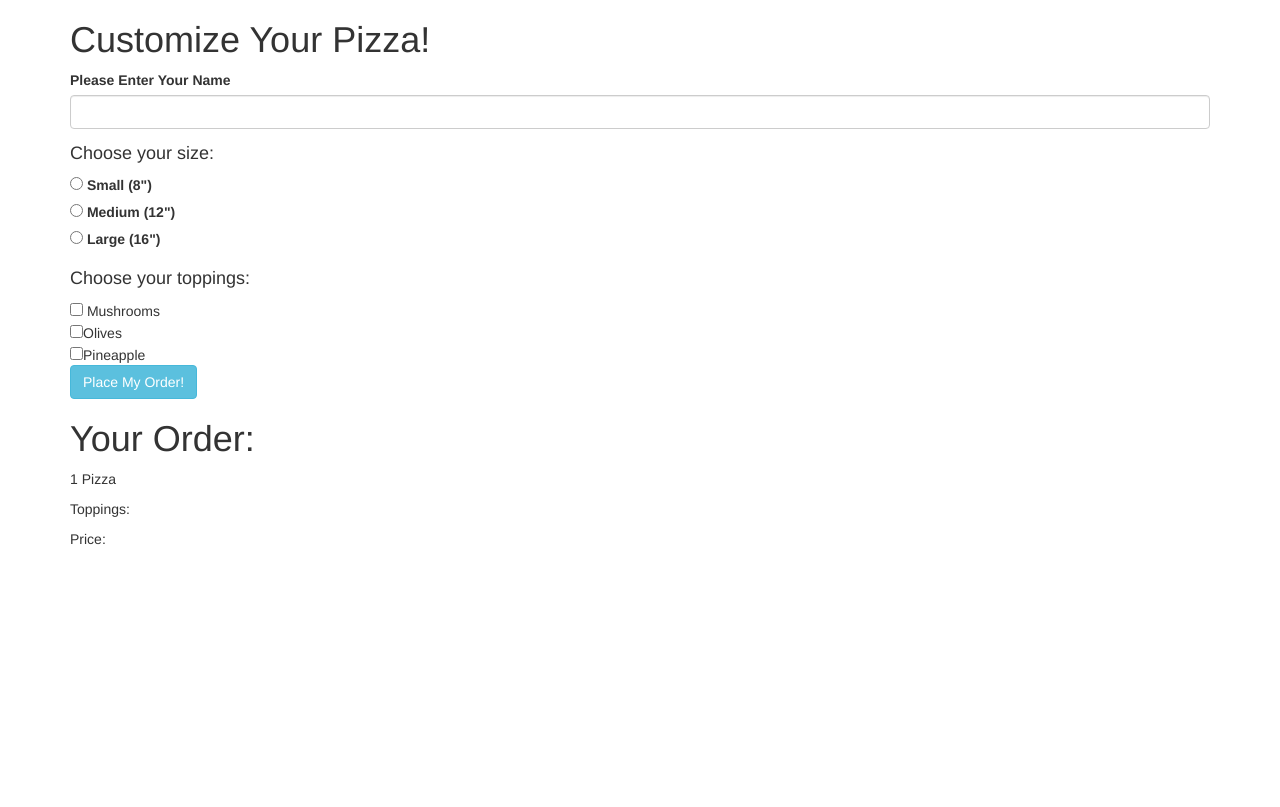
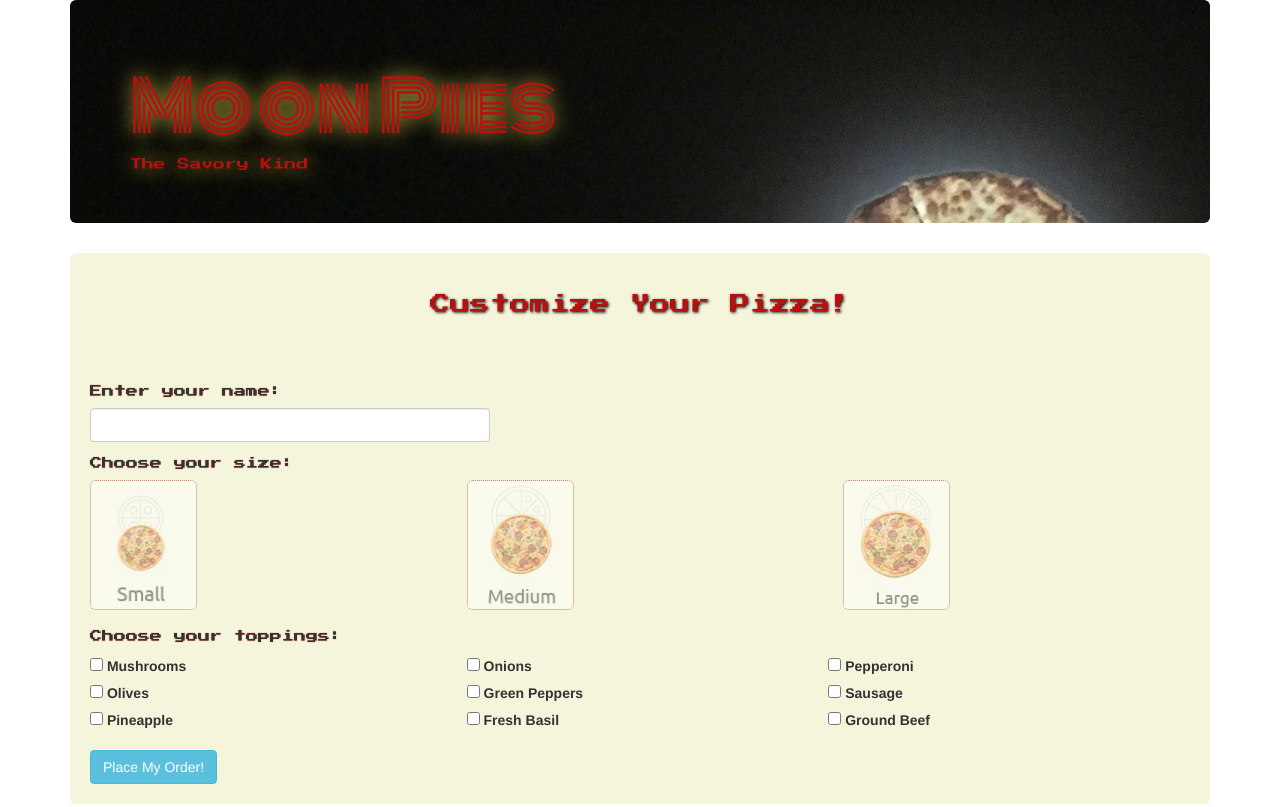
Before and after one commit to kellibrooke/code-review-week4, a plain HTML site: page index.html in a window 1280 px wide. Shown: the top 807 px of the page. Drawn offline with nearby package versions, Linux system fonts and the light colour scheme; files whose address does not match are found by name.

Commit message:
add extra toppings and styling for radio buttons and text

```diff
--- a/css/styles.css
+++ b/css/styles.css
@@ -0,0 +1,66 @@
+#jumbotron-div{
+  color:#ba0f0f;
+  text-shadow: 0 0 20px #dfc949;
+  background-image: url("/Users/kellimccloskey/Desktop/Epicodus/Week4/code-review/img/pizza-moon.jpg");
+  background-size: cover;
+  background-repeat: no-repeat;
+}
+
+#title-h1{
+  font-family: 'Monoton', cursive;
+  font-size: 70px;
+}
+
+#name-for-order {
+  width: 400px
+}
+
+h4 {
+  font-family: 'Press Start 2P', cursive;
+  font-size: 12px;
+  text-shadow: 0 0 1px #ba0f0f;
+}
+
+small{
+  font-family: 'Press Start 2P', cursive;
+}
+
+.header-h1 {
+  font-family: 'Press Start 2P', cursive;
+  text-align: center;
+  font-size:20px;
+  color:#ba0f0f;
+  text-shadow: 1px 1px 3px black;
+  margin-bottom: 70px;
+}
+
+form {
+  padding:20px;
+  background-color:beige;
+  border-radius: 6px;
+}
+
+.size-image {
+  border:1px #ba0f0f dotted;
+  border-radius: 6px;
+  width:107px;
+  height:130px;
+}
+
+.radio-disappear {
+  display: none !important;
+}
+
+.radio-disappear:checked + label {
+  opacity: 1;
+}
+
+.label-opaque {
+  opacity: 0.5;
+}
+
+label {
+  cursor: pointer;
+}
+
+/* font-family: 'Press Start 2P', cursive; */
--- a/index.html
+++ b/index.html
@@ -2,6 +2,7 @@
 <html>
 <head>
   <link rel="stylesheet" href="https://maxcdn.bootstrapcdn.com/bootstrap/3.3.7/css/bootstrap.min.css" integrity= "sha384-BVYiiSIFeK1dGmJRAkycuHAHRg32OmUcww7on3RYdg4Va+PmSTsz/K68vbdEjh4u" crossorigin="anonymous">
+  <link href="https://fonts.googleapis.com/css?family=Monoton|Press+Start+2P" rel="stylesheet">
   <link rel="stylesheet" href="css/styles.css" type="text/css">
   <script src="https://code.jquery.com/jquery-3.3.1.js"
   integrity="sha256-2Kok7MbOyxpgUVvAk/HJ2jigOSYS2auK4Pfzbm7uH60="
@@ -11,36 +12,85 @@
 </head>
 <body>
   <div class="container">
-    <div class="order-form-area">
-      <h1>Customize Your Pizza!</h1>
-      <form class="" action="index.html" method="post">
+      <div id="jumbotron-div" class="jumbotron">
+        <h1 id="title-h1">Moon Pies</h1>
+        <small>The Savory Kind</small>
+      </div>
+      <div id="order-form-div">
+        <form>
+          <h1 class="header-h1">Customize Your Pizza!</h1>
           <div class="form-group">
-          <label for="name-for-order">Please Enter Your Name</label>
+            <h4>Enter your name:</h4>
             <input id="name-for-order" class="form-control" type="text">
           </div>
           <div class="form-group">
             <h4>Choose your size:</h4>
-          <div class="form-check form-check-inline">
-            <input class="form-check-input" type="radio" id="small-size" name="choose-size" value="8">
-            <label class="form-check-label" for="small-size">Small (8")</label>
+            <div class="row">
+              <div class="form-check form-check-inline col-sm-4">
+                <input class="form-check-input radio-disappear" type="radio" id="small-size" name="choose-size" value="8">
+                <label class="form-check-label label-opaque" for="small-size">
+                  <img src="img/small-pizza.jpg" class="size-image">
+                </label>
               </div>
-          <div class="form-check form-check-inline">
-            <input class="form-check-input" type="radio" id="medium-size" name="choose-size" value="12">
-            <label class="form-check-label" for="medium-size">Medium (12")</label>
+              <div class="form-check form-check-inline col-sm-4">
+                <input class="form-check-input radio-disappear" type="radio" id="medium-size" name="choose-size" value="12">
+                <label class="form-check-label label-opaque" for="medium-size"><img src="img/medium-pizza.jpg" class="size-image"></label>
               </div>
-          <div class="form-check form-check-inline">
-            <input class="form-check-input" type="radio" id="large-size" name="choose-size" value="16">
-            <label class="form-check-label" for="large-size">Large (16")</label>
+              <div class="form-check form-check-inline col-sm-4">
+                <input class="form-check-input radio-disappear" type="radio" id="large-size" name="choose-size" value="16">
+                <label class="form-check-label label-opaque" for="large-size"><img src="img/large-pizza.jpg" class="size-image"></label>
+              </div>
             </div>
           </div>
           <div class="form-group">
             <h4>Choose your toppings:</h4>
-          <input type="checkbox" name="toppings" value="mushrooms"> Mushrooms<br>
-          <input type="checkbox" name="toppings" value="olives">Olives<br>
-          <input type="checkbox" name="toppings" value="pineapple">Pineapple<br>
+            <div class="row">
+              <div class="col-sm-4">
+                <div class="form-check">
+                  <input id="mushrooms" class="form-check-input" type="checkbox" name="toppings" value="mushrooms">
+                  <label class="form-check-label" for="mushrooms">Mushrooms</label>
+                </div>
+                <div class="form-check">
+                  <input id="olives" class="form-check-input" type="checkbox" name="toppings" value="olives">
+                  <label class="form-check-label" for="olives">Olives</label>
+                </div>
+                <div class="form-check">
+                  <input id="pineapple" class="form-check-input" type="checkbox" name="toppings" value="pineapple">
+                  <label class="form-check-label" for="pineapple">Pineapple</label>
+                </div>
+              </div>
+              <div class="col-sm-4">
+                <div class="form-check">
+                  <input id="onions" class="form-check-input" type="checkbox" name="toppings" value="onions">
+                  <label class="form-check-label" for="onions">Onions</label>
+                </div>
+                <div class="form-check">
+                  <input id="green-peppers" class="form-check-input" type="checkbox" name="toppings" value="green peppers">
+                  <label class="form-check-label" for="green-peppers">Green Peppers</label>
+                </div>
+                <div class="form-check">
+                  <input id="fresh-basil" class="form-check-input" type="checkbox" name="toppings" value="fresh basil">
+                  <label class="form-check-label" for="fresh-basil">Fresh Basil</label>
+                </div>
+              </div>
+              <div class="form-check">
+                <input id="pepperoni" class="form-check-input" type="checkbox" name="toppings" value="pepperoni">
+                <label class="form-check-label" for="pepperoni">Pepperoni</label>
+              </div>
+              <div class="form-check">
+                <input id="sausage" class="form-check-input" type="checkbox" name="toppings" value="sausage">
+                <label class="form-check-label" for="sausage">Sausage</label>
+              </div>
+              <div class="form-check">
+                <input id="ground-beef" class="form-check-input" type="checkbox" name="toppings" value="ground beef">
+                <label class="form-check-label" for="ground-beef">Ground Beef</label>
+              </div>
+            </div>
+          </div>
           <button id="order-button" class="btn btn-info" type="submit">Place My Order!</button>
         </form>
       </div>
+
     <div id="order-confirmation-area">
       <h1>Your Order:</h1>
       <p>1 <span id="pizza-size"></span> Pizza</p>
```
Also changed, not shown: img/large-pizza.jpg (added), img/medium-pizza.jpg (added), img/pizza-builder.png (added), img/pizza-moon.jpg (added), img/small-pizza.jpg (added). Lines whose indentation alone changed are shown as unchanged.
